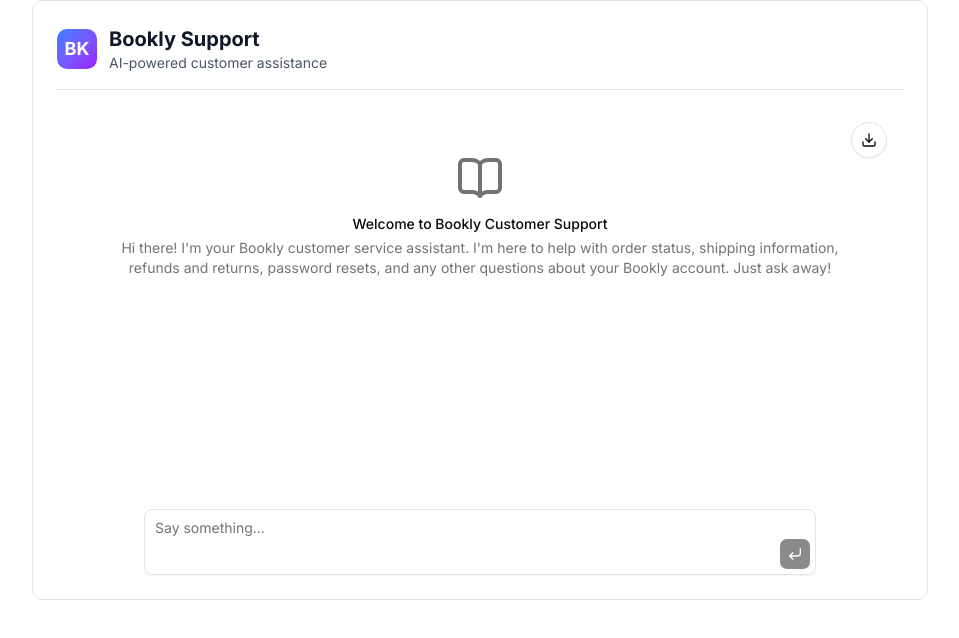
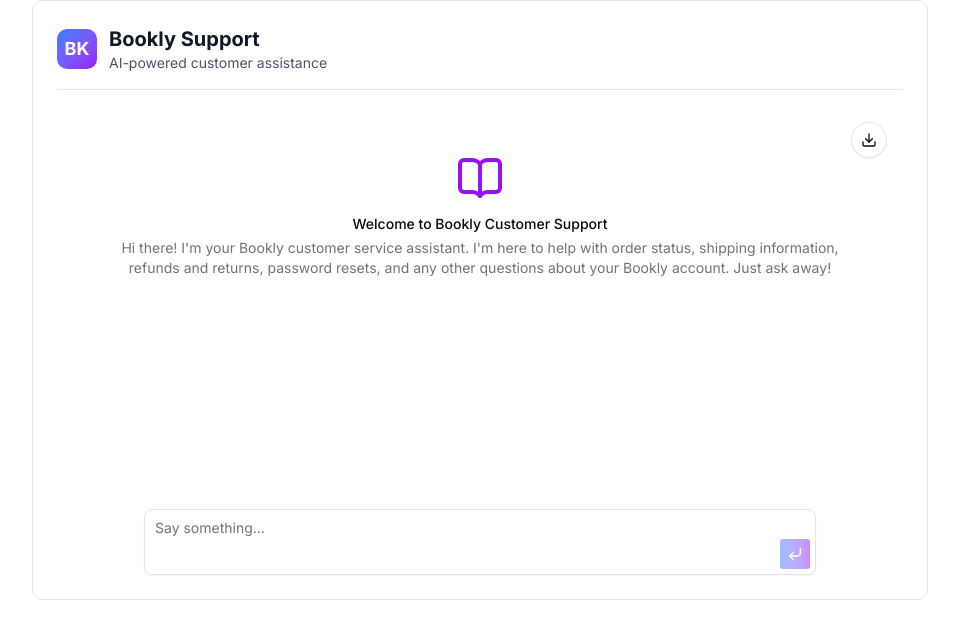
Before and after one commit to piersanderson-design/bookly-frontend, a Next.js app: page / in a window 1280 px wide. Shown: the top 638 px of the page, without its empty margins (160-1119 px from the left). Built offline with nearby package versions, Linux system fonts and the light colour scheme.

Commit message:
add basic styling to tailwind CSS

```diff
--- a/app/page.tsx
+++ b/app/page.tsx
@@ -59,7 +59,7 @@
           <ConversationContent>
             {messages.length === 0 ? (
               <ConversationEmptyState
-                icon={<BookOpen className="size-12" />}
+                icon={<BookOpen className="size-12 text-purple-600" />}
                 title="Welcome to Bookly Customer Support"
                 description="Hi there! I'm your Bookly customer service assistant. I'm here to help with order status, shipping information, refunds and returns, password resets, and any other questions about your Bookly account. Just ask away!"
               />
@@ -120,7 +120,7 @@
           <PromptInputSubmit
             status={status === "streaming" ? "streaming" : "ready"}
             disabled={!input.trim()}
-            className="absolute bottom-1 right-1"
+            className="absolute bottom-1 right-1 bg-gradient-to-r from-blue-500 to-purple-600 text-white rounded hover:from-blue-600 hover:to-purple-700 transition-all"
           />
         </PromptInput>
       </div>
```
